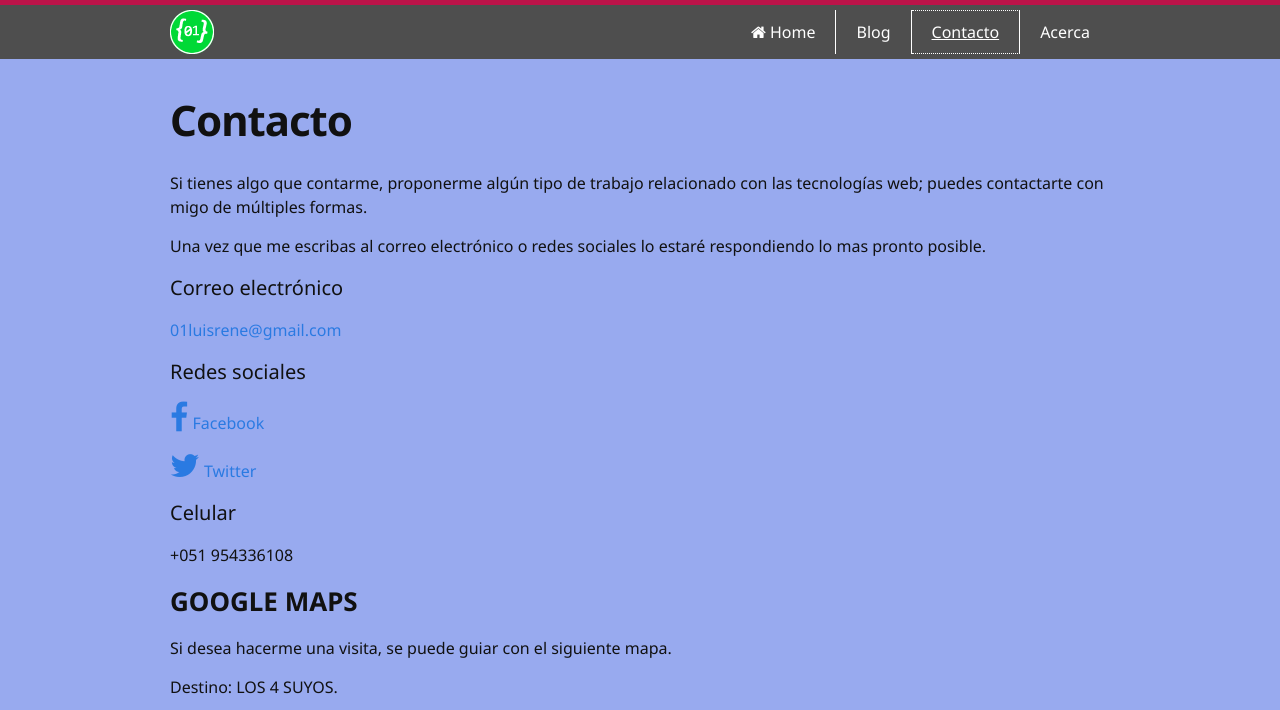
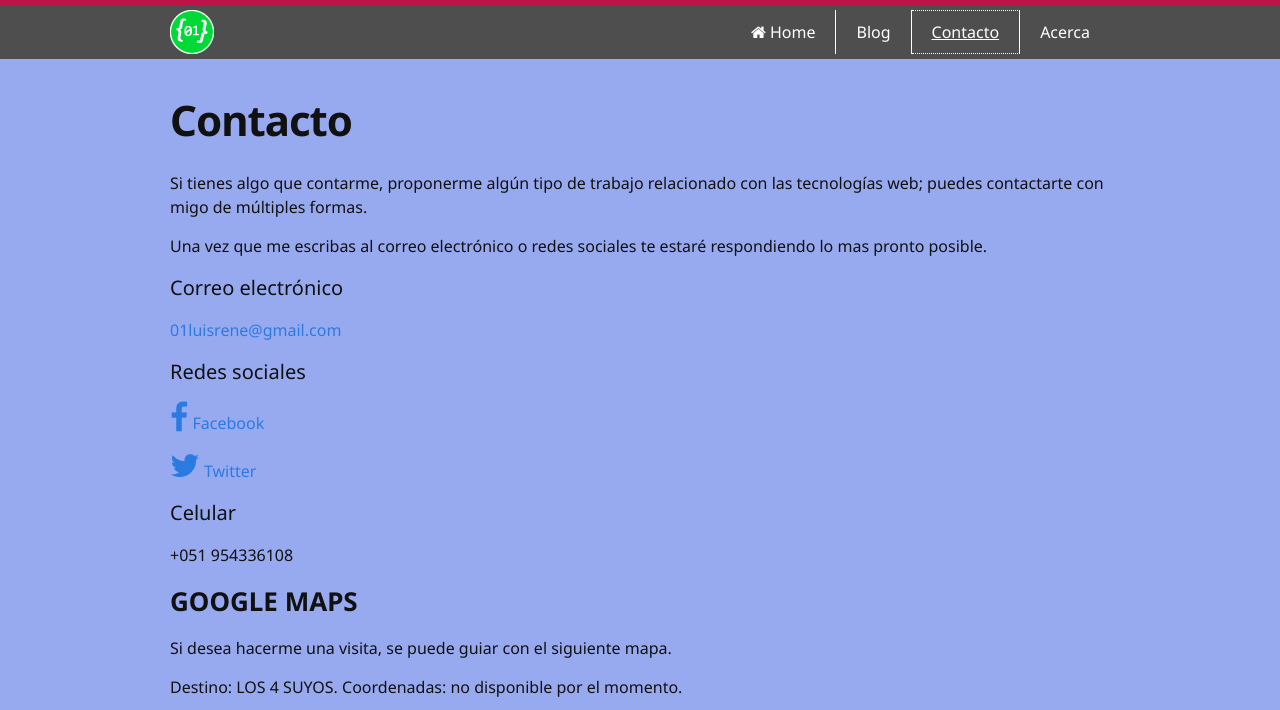
Before and after one commit to 01luisrene/Blog-Jekyll, a Jekyll site: the page built from contacto.md, in a window 1280 px wide and 900 px high, cut to the strip 0-710 px from the top of the window. Built offline with Jekyll 4.4.1, drawn with Linux system fonts in a browser that asks for light colours; nearby versions of some CDN libraries.

Commit message:
web 01luisrene
subiendo el archivo contacto.md modificado

```diff
--- a/contacto.md
+++ b/contacto.md
@@ -6,7 +6,7 @@ permalink: /contacto/
 ---
 Si tienes algo que contarme, proponerme algún tipo de trabajo relacionado con las tecnologías web; puedes contactarte con migo de múltiples formas.
 
-Una vez que me escribas al correo electrónico o redes sociales lo estaré respondiendo lo mas pronto posible.
+Una vez que me escribas al correo electrónico o redes sociales te estaré respondiendo lo mas pronto posible.
 
 #### Correo electrónico
 
@@ -27,5 +27,6 @@ Una vez que me escribas al correo electrónico o redes sociales lo estaré respo
 Si desea hacerme una visita, se puede guiar con el siguiente mapa.
 
 Destino: LOS 4 SUYOS.
+Coordenadas: no disponible por el momento.
 
 <iframe src="https://www.google.com/maps/embed?pb=!1m14!1m8!1m3!1d15802.075705598745!2d-79.0606078!3d-8.0484291!3m2!1i1024!2i768!4f13.1!3m3!1m2!1s0x91ad3e5c10b8092d%3A0xca4a1ec853027f47!2sLos+4+Suyos%2C+Distrito+de+La+Esperanza!5e0!3m2!1ses-419!2spe!4v1454893389360" width="100%" height="450" frameborder="0" style="border:0" allowfullscreen></iframe>
```
